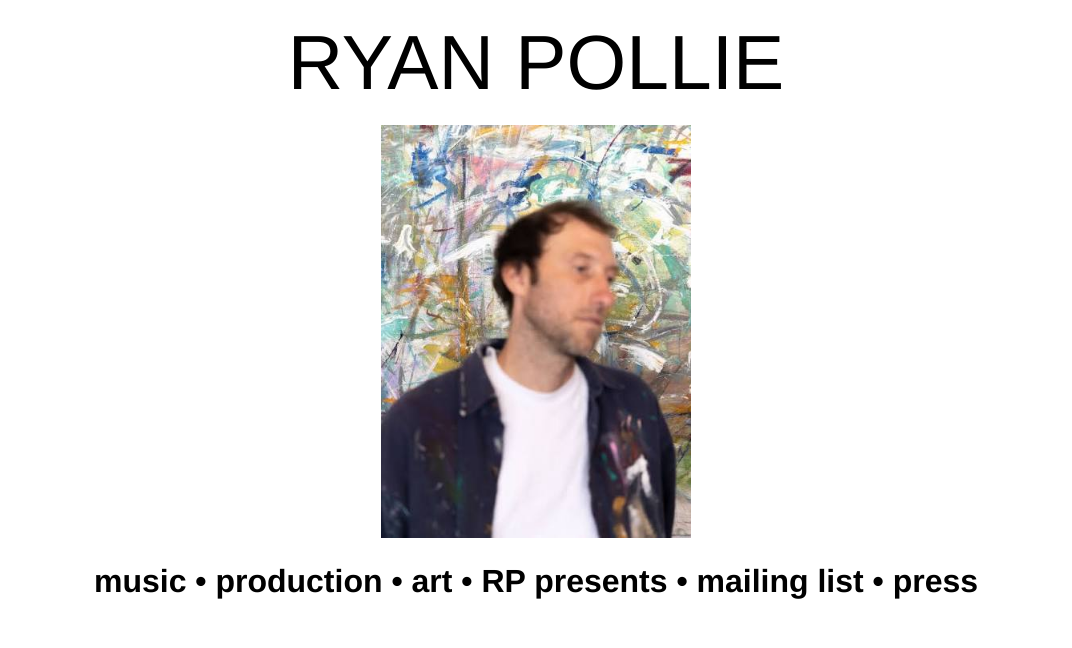
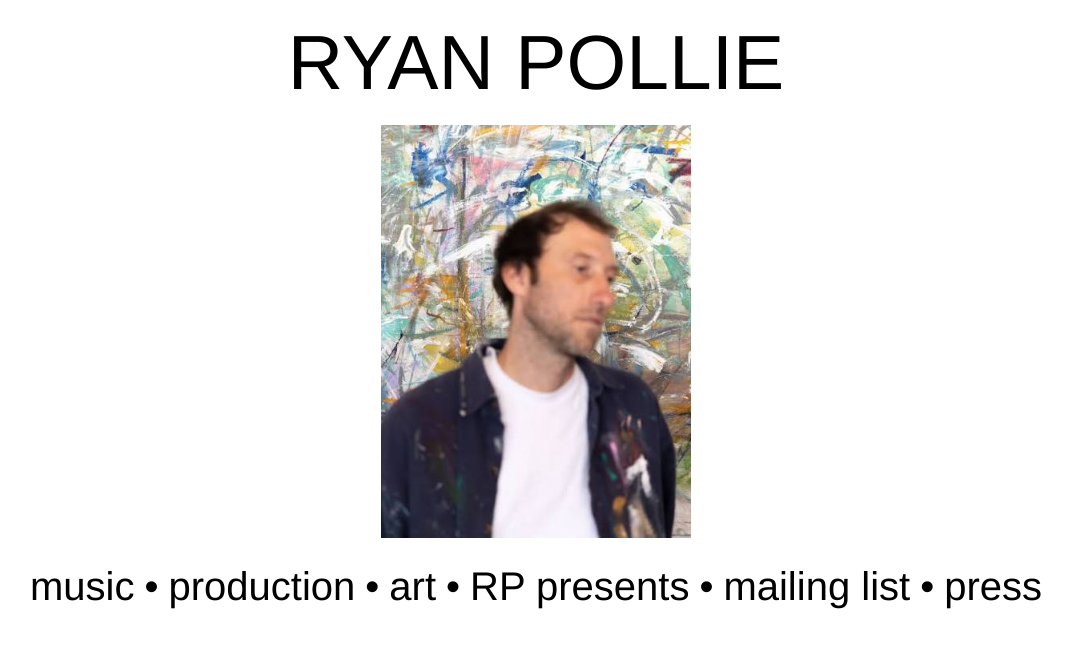
Before and after one commit to treyshilts/ryanpollie, a plain HTML site: page index.html in a window 1280 px wide. Shown: the whole page, without its empty margins (104-1176 px from the left). Drawn offline with Linux system fonts and the light colour scheme.

Commit message:
Update index.html

```diff
--- a/index.html
+++ b/index.html
@@ -1,4 +1,3 @@
-
 <!DOCTYPE html>
 <html lang="en">
 <head>
@@ -23,6 +22,7 @@
       background: white;
       color: black;
       font-family: Helvetica, Arial, sans-serif;
+      font-weight: 400;
     }
 
     .homepage {
@@ -31,13 +31,13 @@
       display: flex;
       flex-direction: column;
       align-items: center;
-      padding: 24px 8px;
+      padding: 24px 4px;
       overflow: hidden;
     }
 
     h1 {
       font-size: clamp(42px, 6vw, 85px);
-      font-weight: normal;
+      font-weight: 400;
       line-height: 1;
       margin: 0 0 24px;
       text-align: center;
@@ -64,15 +64,15 @@
       align-items: center;
       justify-content: center;
       flex-wrap: nowrap;
-      width: 100%;
-      max-width: 100%;
+      width: max-content;
+      max-width: none;
       margin-top: 24px;
-      text-align: center;
-      font-size: clamp(16px, 2.5vw, 40px);
-      font-weight: bold;
+      font-size: 40px;
+      font-weight: 400;
       line-height: 1.2;
       white-space: nowrap;
       flex-shrink: 0;
+      transform-origin: center top;
     }
 
     nav a {
@@ -80,21 +80,22 @@
       text-decoration: none;
       white-space: nowrap;
       cursor: pointer;
+      font-weight: 400;
     }
 
     nav a:hover {
       color: pink;
     }
 
-    nav a:not(:last-child)::after {
-      content: " • ";
+    nav .separator {
+      margin: 0 0.25em;
       color: black;
-      white-space: pre;
+      font-weight: 400;
     }
 
     @media (max-width: 600px) {
       .homepage {
-        padding: 20px 8px;
+        padding: 20px 4px;
       }
 
       h1 {
@@ -107,9 +108,7 @@
       }
 
       nav {
-        font-size: 12px;
         margin-top: 20px;
-        letter-spacing: -0.3px;
       }
     }
   </style>
@@ -126,15 +125,44 @@
       alt="Ryan Pollie"
     >
 
-    <nav aria-label="Main navigation">
+    <nav aria-label="Main navigation" id="main-nav">
       <a>music</a>
+      <span class="separator">•</span>
       <a>production</a>
+      <span class="separator">•</span>
       <a>art</a>
+      <span class="separator">•</span>
       <a>RP presents</a>
+      <span class="separator">•</span>
       <a>mailing list</a>
+      <span class="separator">•</span>
       <a>press</a>
     </nav>
 
   </main>
+
+  <script>
+    function resizeNav() {
+      const nav = document.getElementById('main-nav');
+
+      // Reset before measuring
+      nav.style.transform = 'none';
+
+      // Almost the entire viewport width (4px on each side)
+      const availableWidth = window.innerWidth - 8;
+      const actualWidth = nav.scrollWidth;
+
+      const scale = Math.min(1, availableWidth / actualWidth);
+
+      nav.style.transform = `scale(${scale})`;
+    }
+
+    window.addEventListener('load', resizeNav);
+    window.addEventListener('resize', resizeNav);
+
+    if (document.fonts) {
+      document.fonts.ready.then(resizeNav);
+    }
+  </script>
 </body>
 </html>
```
